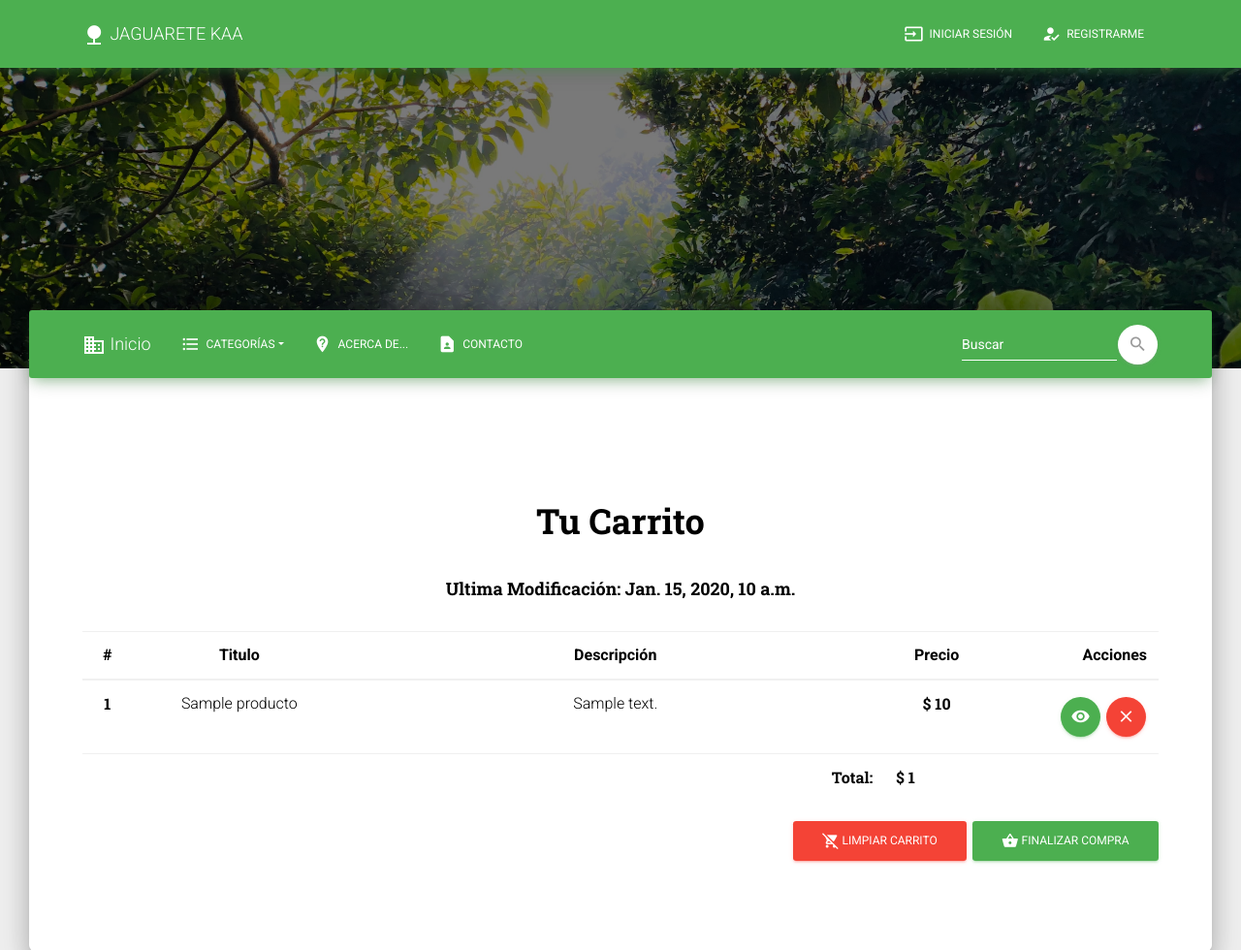
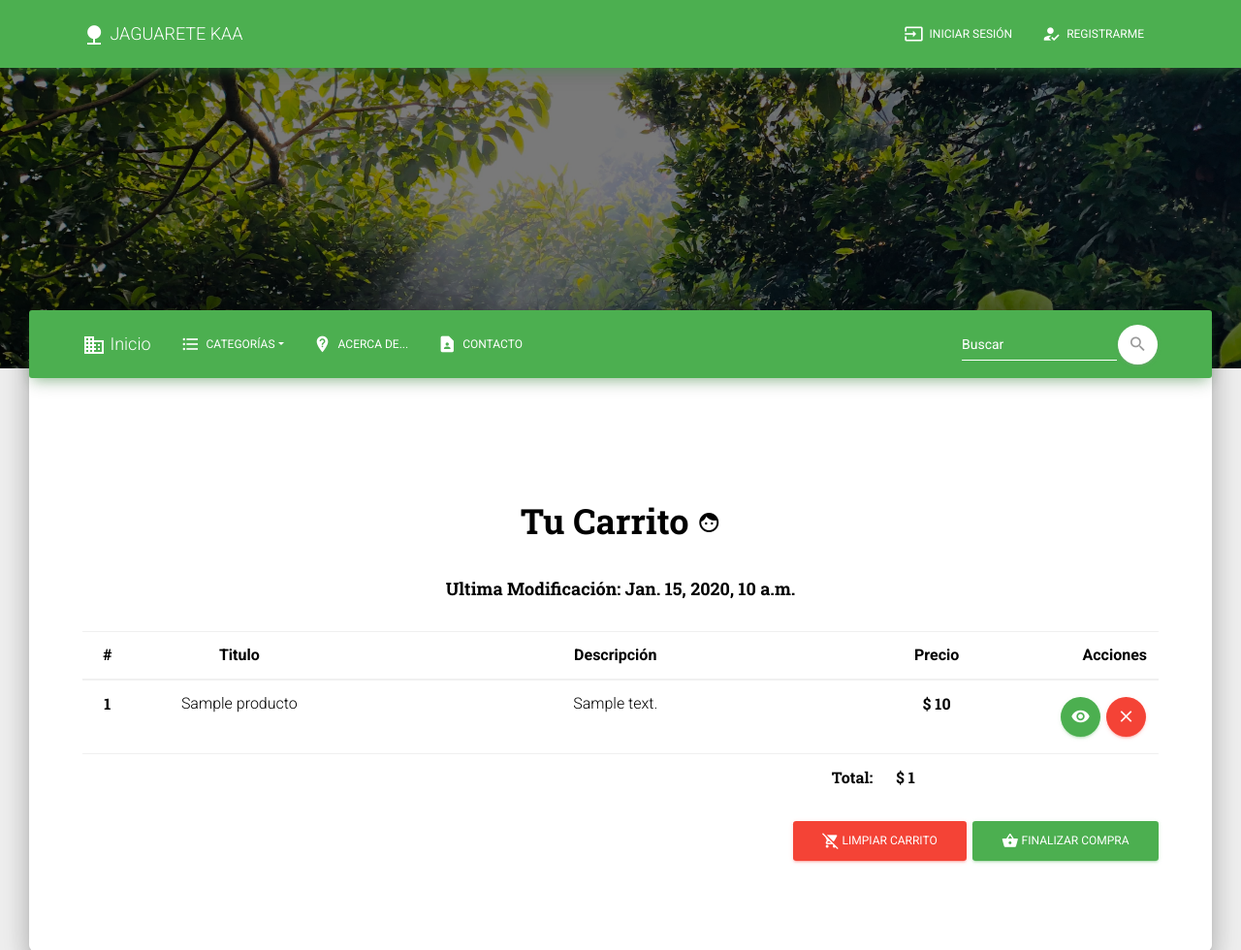
Before and after one commit to baubyte/ecommerceDjangoPoloTic, a Django app: template website/templates/ecommerce/carrito/index.html in a window 1280 px wide. Shown: the top 980 px of the page at 97% size. Run offline with Django 3.2, Linux system fonts and the light colour scheme; the template is opened without the code that fills it: most values are stand-ins (such as "Sample title", 1, 10 or a date in 2020); some libraries are stand-ins or nearby versions.

Commit message:
add user carrito

```diff
--- a/website/templates/ecommerce/carrito/index.html
+++ b/website/templates/ecommerce/carrito/index.html
@@ -3,7 +3,7 @@
 {% block content %}
 <!-- Lista de Categorías-->
 <div class="section text-center">
-    <h2 class="title">Tu Carrito</h2>
+    <h2 class="title">Tu Carrito <i class="material-icons">face</i> {{ user.get_username }}</h2>
     <h4 class="title">Ultima Modificación: {{ carrito.updated_at }}</h4>
     <div class="team">
         <div class="row">
```
Also changed, not shown: dBecommerce.sqlite3.
